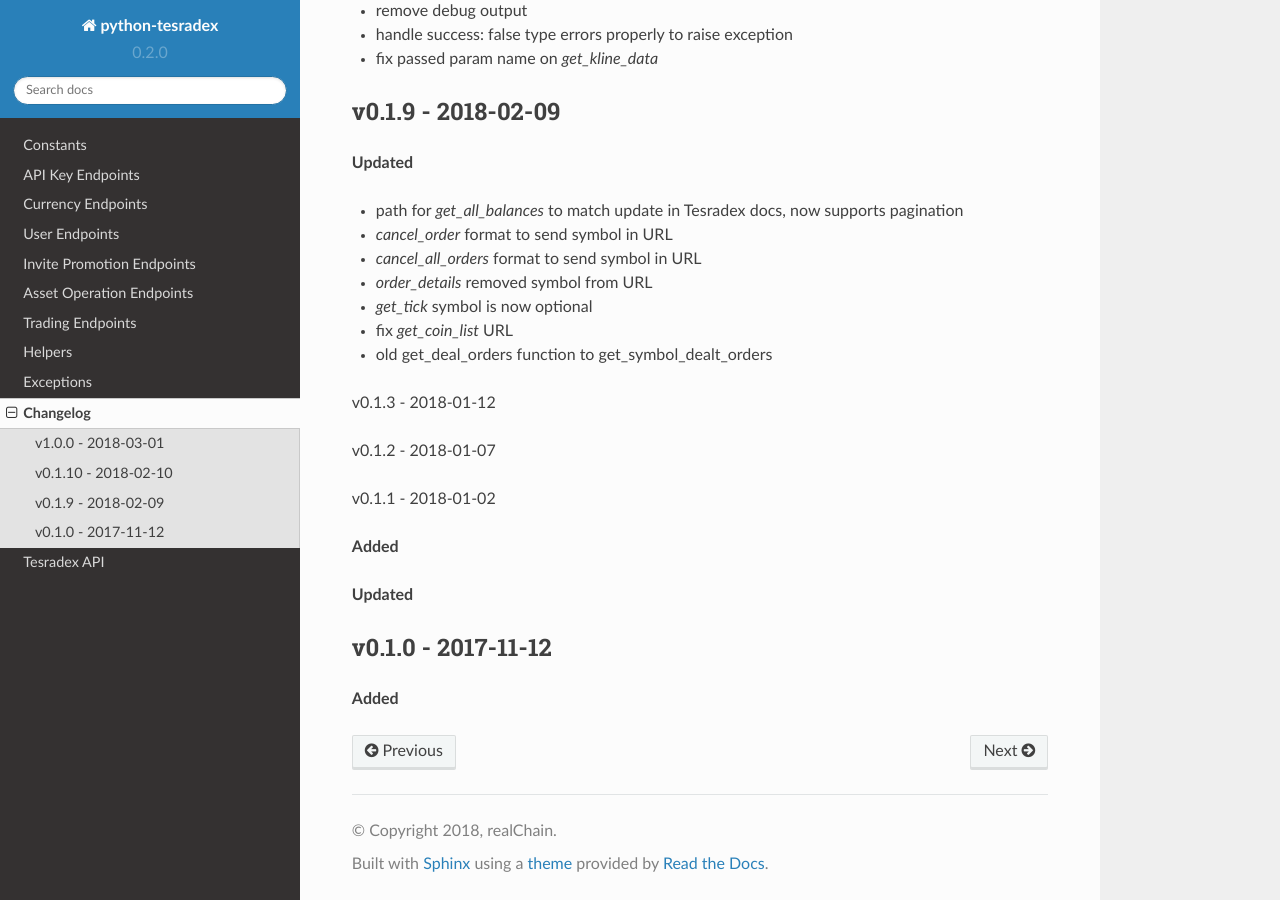
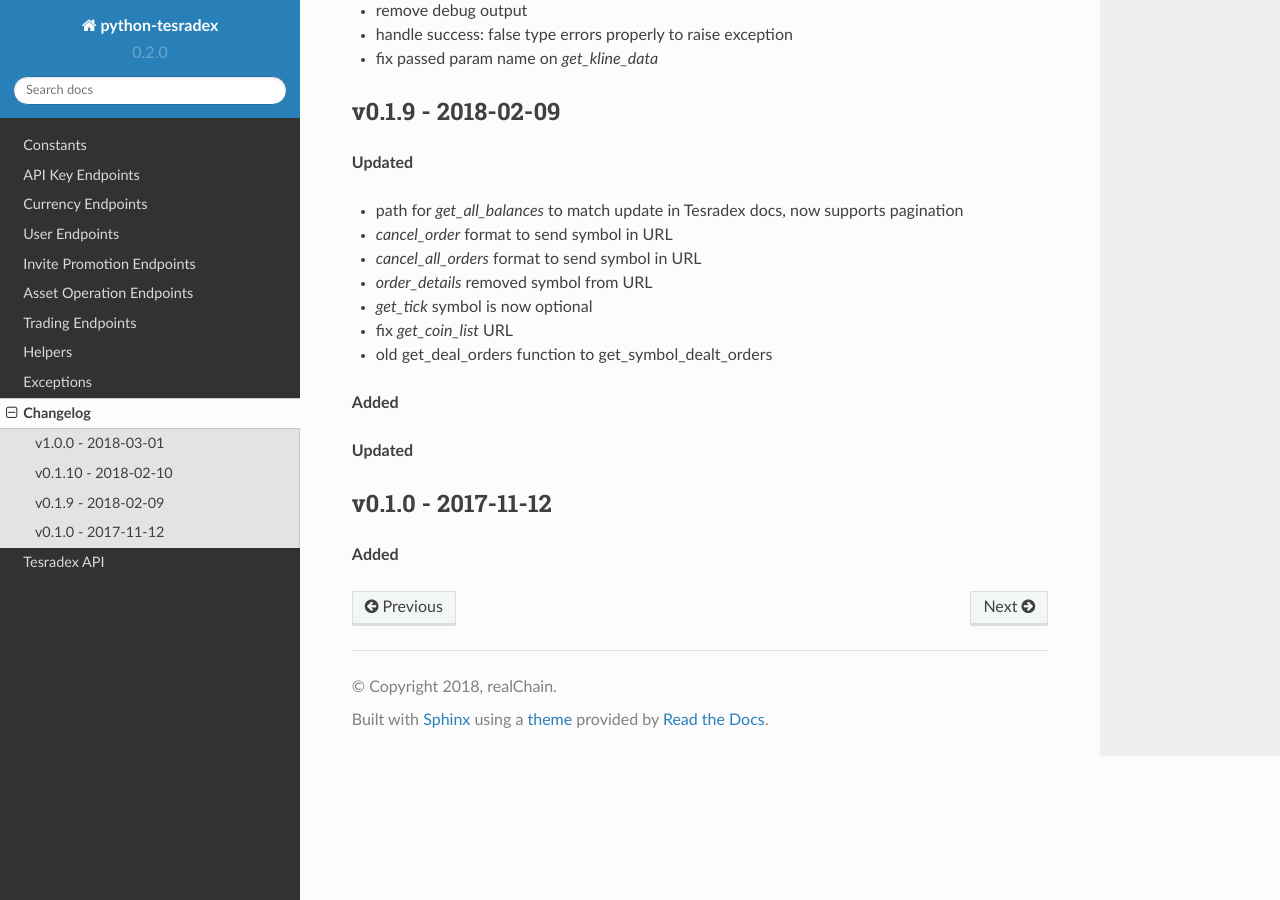
Before and after one commit to TesrabNetwork/python-tesradex, a Sphinx documentation site: the page built from docs/changelog.rst, in a window 1280 px wide and 900 px high, scrolled down 1113 px. Built offline with Sphinx 7.4.7 and the Read the Docs theme 2.0.0, drawn with Linux system fonts in a browser that asks for light colours; formulas are drawn with MathJax 3; pages that are not in the unit, such as notebooks, are missing from menus.

```diff
--- a/docs/changelog.rst
+++ b/docs/changelog.rst
@@ -60,15 +60,6 @@
 - old get_deal_orders function to get_symbol_dealt_orders
 
 
-v0.1.3 - 2018-01-12
-
-
-v0.1.2 - 2018-01-07
-
-
-v0.1.1 - 2018-01-02
-
-
 **Added**
 
 **Updated**
```
